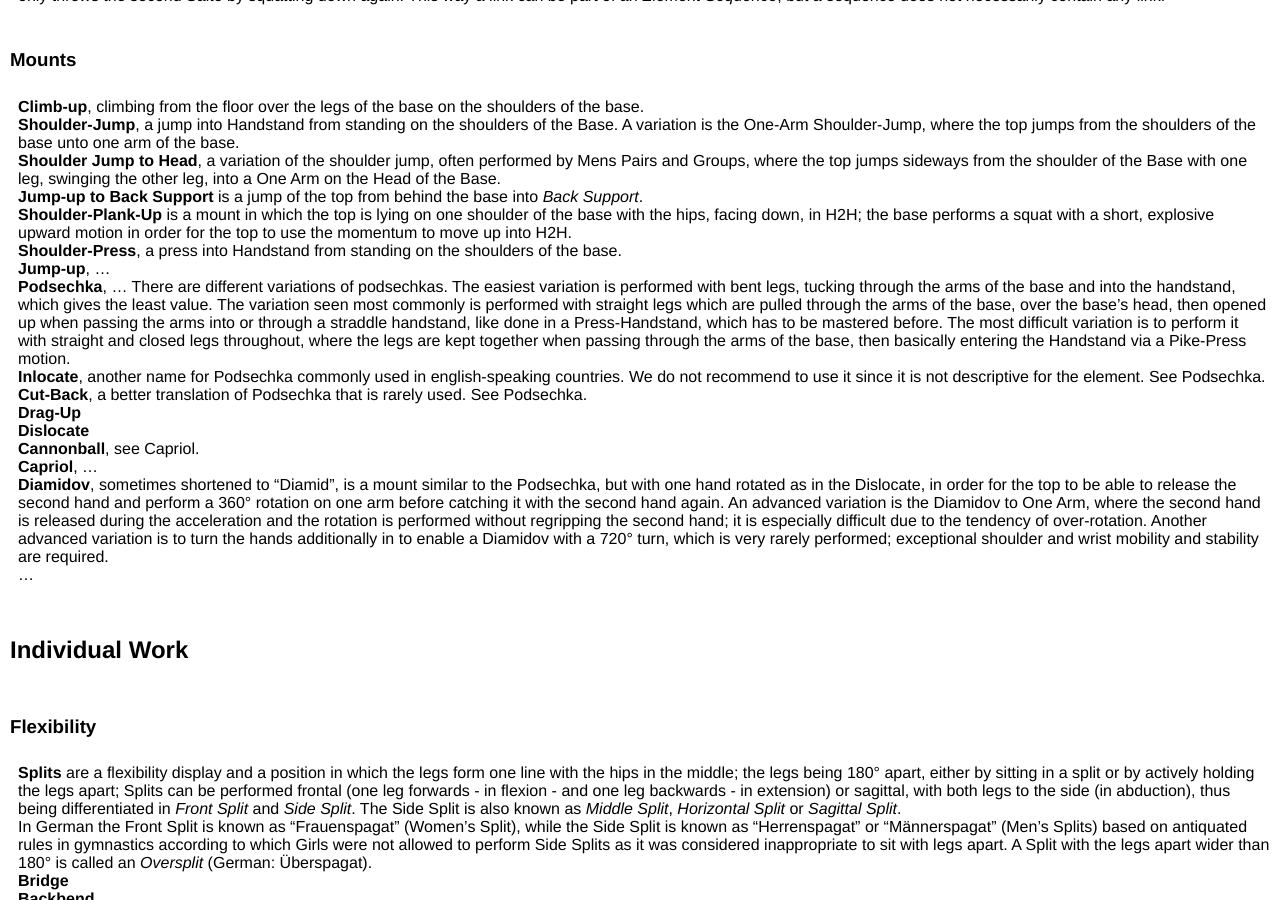
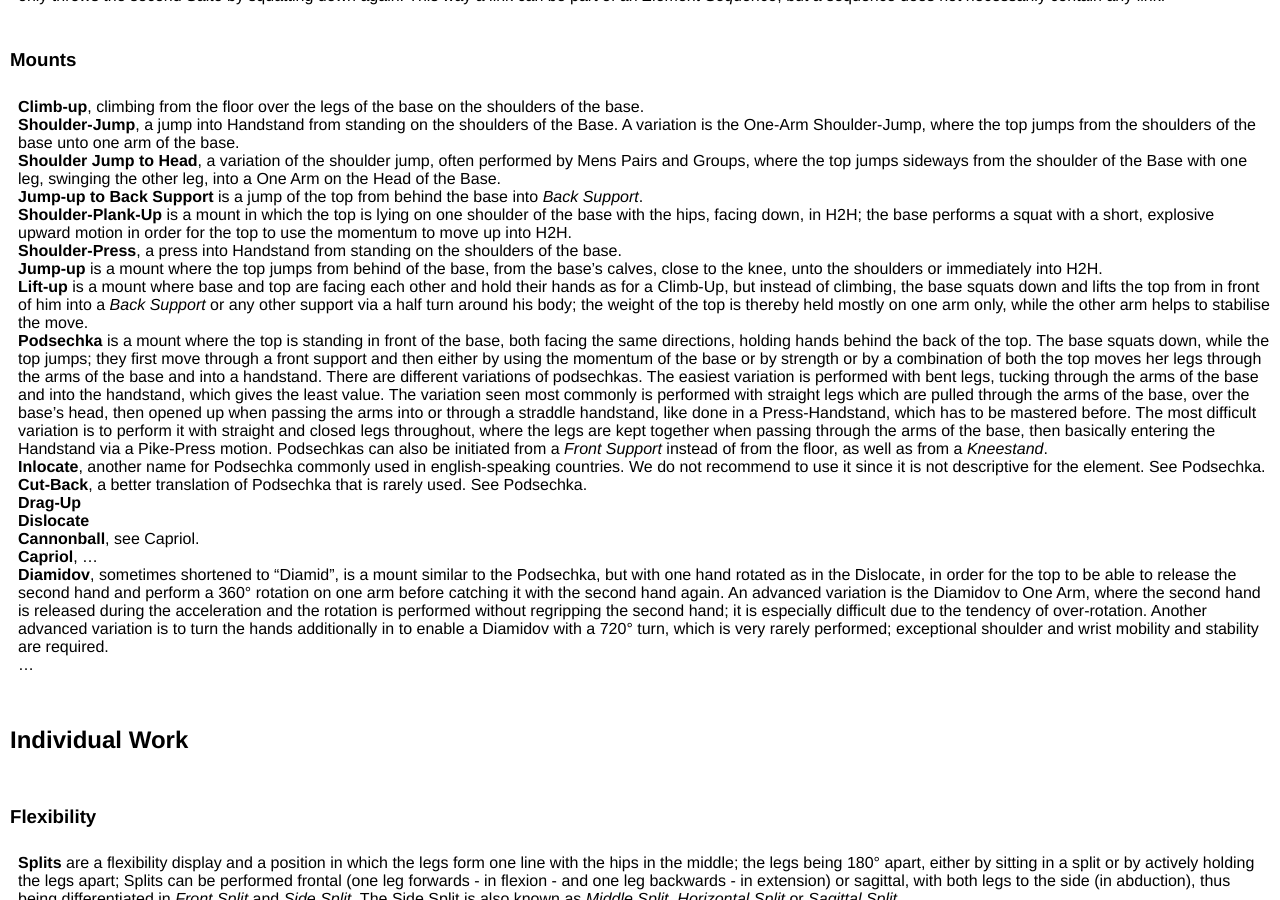
Before and after one commit to floshin/acrolib, a Jekyll site: the page built from glossary.md, in a window 1280 px wide and 900 px high, scrolled down 3666 px. Built offline with Jekyll 4.4.1, drawn with Linux system fonts in a browser that asks for light colours; our own code applies the rules of GitHub Pages for plain Markdown files.

Commit message:
Update glossary.md

```diff
--- a/glossary.md
+++ b/glossary.md
@@ -148,8 +148,9 @@ We divide the Acrobatic terms into the following categories according to the cat
 * **Jump-up to Back Support** is a jump of the top from behind the base into *Back Support*.
 * **Shoulder-Plank-Up** is a mount in which the top is lying on one shoulder of the base with the hips, facing down, in H2H; the base performs a squat with a short, explosive upward motion in order for the top to use the momentum to move up into H2H.
 * **Shoulder-Press**, a press into Handstand from standing on the shoulders of the base.
-* **Jump-up**, ...
-* **Podsechka**, ... There are different variations of podsechkas. The easiest variation is performed with bent legs, tucking through the arms of the base and into the handstand, which gives the least value. The variation seen most commonly is performed with straight legs which are pulled through the arms of the base, over the base's head, then opened up when passing the arms into or through a straddle handstand, like done in a Press-Handstand, which has to be mastered before. The most difficult variation is to perform it with straight and closed legs throughout, where the legs are kept together when passing through the arms of the base, then basically entering the Handstand via a Pike-Press motion.
+* **Jump-up** is a mount where the top jumps from behind of the base, from the base's calves, close to the knee, unto the shoulders or immediately into H2H.
+* **Lift-up** is a mount where base and top are facing each other and hold their hands as for a Climb-Up, but instead of climbing, the base squats down and lifts the top from in front of him into a *Back Support* or any other support via a half turn around his body; the weight of the top is thereby held mostly on one arm only, while the other arm helps to stabilise the move.
+* **Podsechka** is a mount where the top is standing in front of the base, both facing the same directions, holding hands behind the back of the top. The base squats down, while the top jumps; they first move through a front support and then either by using the momentum of the base or by strength or by a combination of both the top moves her legs through the arms of the base and into a handstand. There are different variations of podsechkas. The easiest variation is performed with bent legs, tucking through the arms of the base and into the handstand, which gives the least value. The variation seen most commonly is performed with straight legs which are pulled through the arms of the base, over the base's head, then opened up when passing the arms into or through a straddle handstand, like done in a Press-Handstand, which has to be mastered before. The most difficult variation is to perform it with straight and closed legs throughout, where the legs are kept together when passing through the arms of the base, then basically entering the Handstand via a Pike-Press motion. Podsechkas can also be initiated from a *Front Support* instead of from the floor, as well as from a *Kneestand*.
 * **Inlocate**, another name for Podsechka commonly used in english-speaking countries. We do not recommend to use it since it is not descriptive for the element. See Podsechka.
 * **Cut-Back**, a better translation of Podsechka that is rarely used. See Podsechka.
 * **Drag-Up**
```
